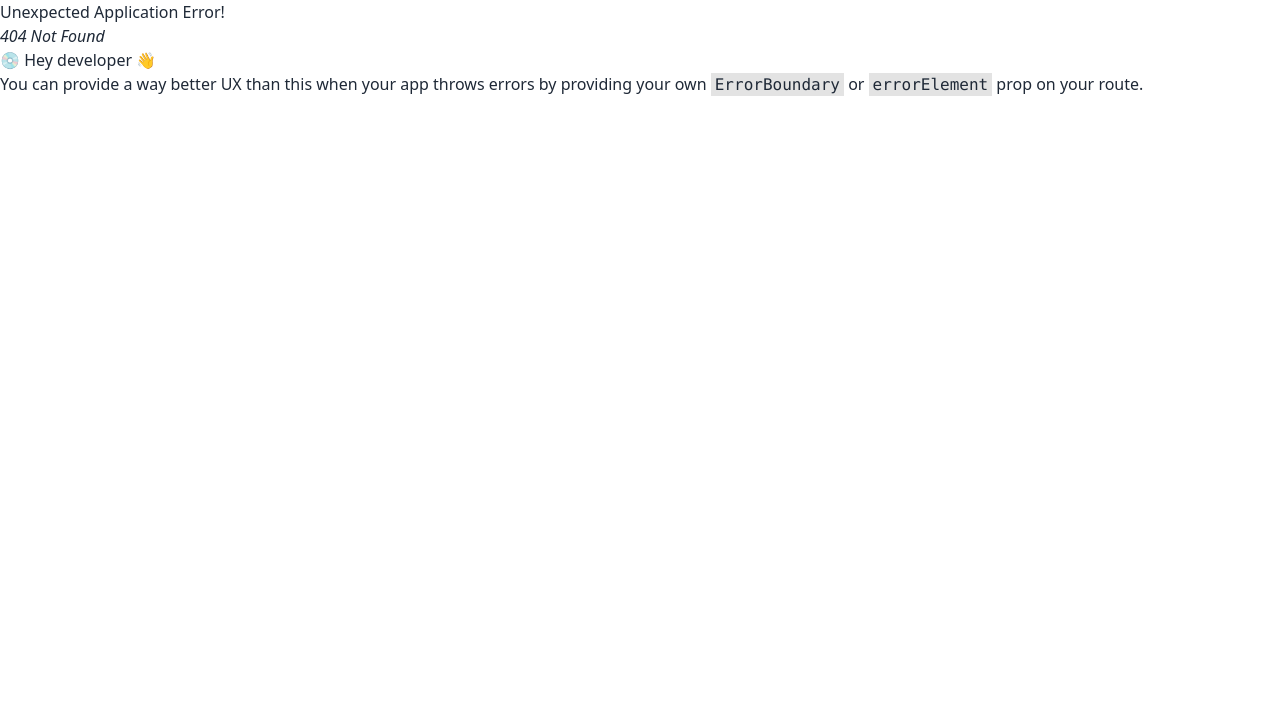
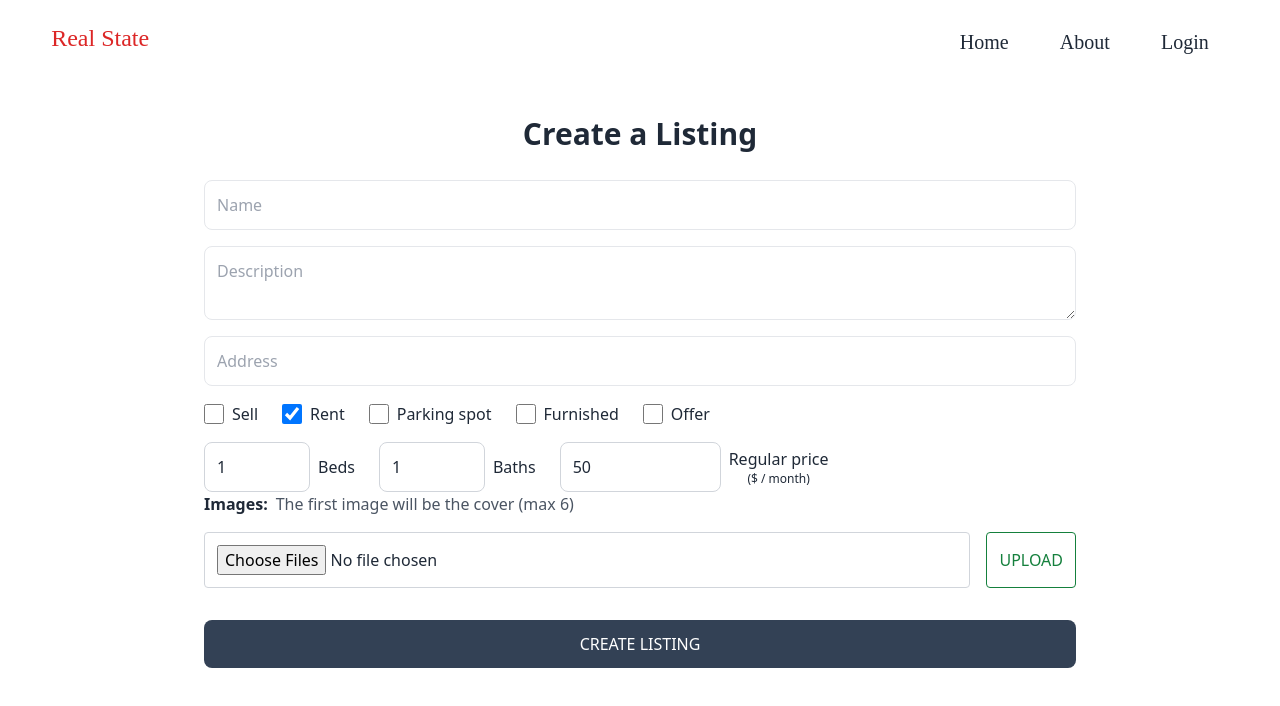
Before and after one commit to mdgausulislam/real-state-project-client, a React (Vite) app: page /create-listing in a window 1280 px wide. Before the commit this address had no page. Shown: the top 706 px of the page. Built offline with nearby package versions, Linux system fonts and the light colour scheme.

Commit message:
update listing user

```diff
--- a/src/Pages/Home/CreatingList/CreatingList.jsx
+++ b/src/Pages/Home/CreatingList/CreatingList.jsx
@@ -14,6 +14,7 @@ import { useState } from "react";
 import { useSelector } from "react-redux";
 import { useNavigate } from "react-router-dom";
 import { app } from "../../../firebase/firebase.config";
+import axios from "axios";
 
 
 const CreatingList = () => {
@@ -139,22 +140,15 @@ const CreatingList = () => {
                 return setError('Discount price must be lower than regular price');
             setLoading(true);
             setError(false);
-            const res = await fetch('/api/listing/create', {
-                method: 'POST',
-                headers: {
-                    'Content-Type': 'application/json',
-                },
-                body: JSON.stringify({
-                    ...formData,
-                    userRef: currentUser._id,
-                }),
+            const res = await axios.post('/api/listing/create', {
+                ...formData,
+                userRef: currentUser._id,
             });
-            const data = await res.json();
             setLoading(false);
-            if (data.success === false) {
-                setError(data.message);
+            if (res.data.success === false) {
+                setError(res.data.message);
             }
-            navigate(`/listing/${data._id}`);
+            navigate(`/listing/${res.data._id}`);
         } catch (error) {
             setError(error.message);
             setLoading(false);
--- a/src/Pages/Home/UpdateListing/UpdateListing.jsx
+++ b/src/Pages/Home/UpdateListing/UpdateListing.jsx
@@ -10,10 +10,11 @@
 // import { useNavigate } from 'react-router-dom';
 
 import { getDownloadURL, getStorage, ref, uploadBytesResumable } from "firebase/storage";
-import { useState } from "react";
+import { useEffect, useState } from "react";
 import { useSelector } from "react-redux";
-import { useNavigate } from "react-router-dom";
+import { useNavigate, useParams } from "react-router-dom";
 import { app } from "../../../firebase/firebase.config";
+import axios from "axios";
 
 
 const UpdateListing = () => {
@@ -38,7 +39,24 @@ const UpdateListing = () => {
     const [uploading, setUploading] = useState(false);
     const [error, setError] = useState(false);
     const [loading, setLoading] = useState(false);
+    const params = useParams();
     console.log(formData);
+
+    useEffect(() => {
+        const fetchListing = async () => {
+            const listingId = params.id;
+            console.log(listingId);
+            const res = await axios.get(`/api/listing/get/${listingId}`);
+            if (res.data.success === false) {
+                console.log(res.data.message);
+                return;
+            }
+            setFormData(res.data);
+        };
+
+        fetchListing();
+    }, []);
+
     const handleImageSubmit = () => {
         if (files.length > 0 && files.length + formData.imageUrls.length < 7) {
             setUploading(true);
@@ -139,22 +157,15 @@ const UpdateListing = () => {
                 return setError('Discount price must be lower than regular price');
             setLoading(true);
             setError(false);
-            const res = await fetch('/api/listing/create', {
-                method: 'POST',
-                headers: {
-                    'Content-Type': 'application/json',
-                },
-                body: JSON.stringify({
-                    ...formData,
-                    userRef: currentUser._id,
-                }),
+            const res = await axios.post('/api/listing/create', {
+                ...formData,
+                userRef: currentUser._id,
             });
-            const data = await res.json();
             setLoading(false);
-            if (data.success === false) {
-                setError(data.message);
+            if (res.data.success === false) {
+                setError(res.data.message);
             }
-            navigate(`/listing/${data._id}`);
+            navigate(`/listing/${res.data._id}`);
         } catch (error) {
             setError(error.message);
             setLoading(false);
--- a/src/Routes/Routes.jsx
+++ b/src/Routes/Routes.jsx
@@ -34,7 +34,7 @@ export const router = createBrowserRouter([
         element: <SignUp />,
       },
       {
-        path: "/create-listing/:id",
+        path: "/create-listing",
         element: <CreatingList />
       },
       {
```
